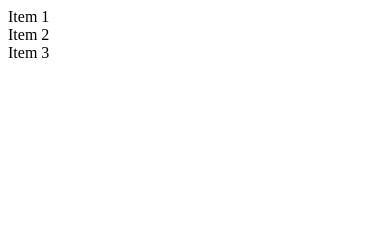
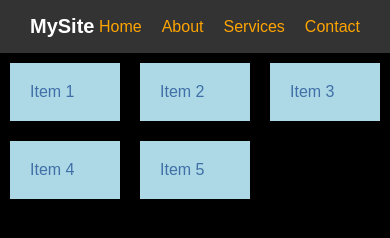
Before and after one commit to Desire-orWisdom/cpe314-lab1-html-basics-Desire-orWisdom, a plain HTML site: page lab4.html in a window 390 px wide. Drawn offline with Linux system fonts and the light colour scheme.

Commit message:
"Lab 4 completed with added navbar and additional items in the container. Updated styles for better appearance and responsiveness."

```diff
--- a/lab4-styles.css
+++ b/lab4-styles.css
@@ -1,12 +1,22 @@
 .container {
-    display: flex;
+    display: grid;
+    grid-template-columns: repeat(3, 1fr);
     justify-content: space-around;
+    color: rgb(64, 112, 167);
+
+
 }
-
 .item {
     background-color: lightblue;
     padding: 20px;
     margin: 10px;
+
+
+}
+.item:hover {
+    background-color: lightcoral;
+    cursor: pointer;
+    color: white;
 }
 
 @media (max-width: 600px) {
@@ -14,3 +24,68 @@
         flex-direction: column;
     }
 }
+body {
+    margin: 0;
+    font-family: Arial, sans-serif;
+}
+
+.navbar {
+    display: flex;
+    justify-content: space-between; /* pushes logo left, links right */
+    align-items: center;            /* vertically centers items */
+    background-color: #333;
+    padding: 15px 30px;
+}
+
+.logo {
+    color: white;
+    font-size: 20px;
+    font-weight: bold;
+}
+
+/* Make links horizontal */
+.nav-links {
+    display: flex;
+    list-style: none;
+    gap: 20px;
+    margin: 0;
+    padding: 0;
+}
+
+.nav-links li a {
+    color: white;
+    text-decoration: none;
+    transition: color 0.3s ease;
+}
+
+/* Hover effect */
+.nav-links li a:hover {
+    color: lightcoral;
+}
+
+.nav-links li a:hover {
+    background-color: orange;
+    color: black;
+    padding: 3px;
+    border-radius: 5px;
+}
+
+.navbar {
+    position: sticky;
+}
+@media (max-width: 600px) {
+    body {
+        background-color: black;
+        color: white;
+    }
+
+    .container {
+        flex-direction: column;
+    }
+    .nav-links li a {
+    color: orange;
+    text-decoration: none;
+    transition: color 0.2222s ease-in-out;
+}
+
+}
--- a/lab4.html
+++ b/lab4.html
@@ -3,13 +3,26 @@
 <head>
     <meta charset="UTF-8">
     <title>CSS Layout</title>
-    <link rel="stylesheet" href="styles.css">
+    <link rel="stylesheet" href="lab4-styles.css">
 </head>
 <body>
+  <nav class="navbar">
+    <div class="logo">MySite</div>
+    <ul class="nav-links">
+        <li><a href="#">Home</a></li>
+        <li><a href="#">About</a></li>
+        <li><a href="#">Services</a></li>
+        <li><a href="#">Contact</a></li>
+    </ul>
+</nav>
+
     <div class="container">
         <div class="item">Item 1</div>
         <div class="item">Item 2</div>
         <div class="item">Item 3</div>
+        <div class="item">Item 4</div>
+        <div class="item">Item 5</div>
     </div>
+
 </body>
 </html>
```
